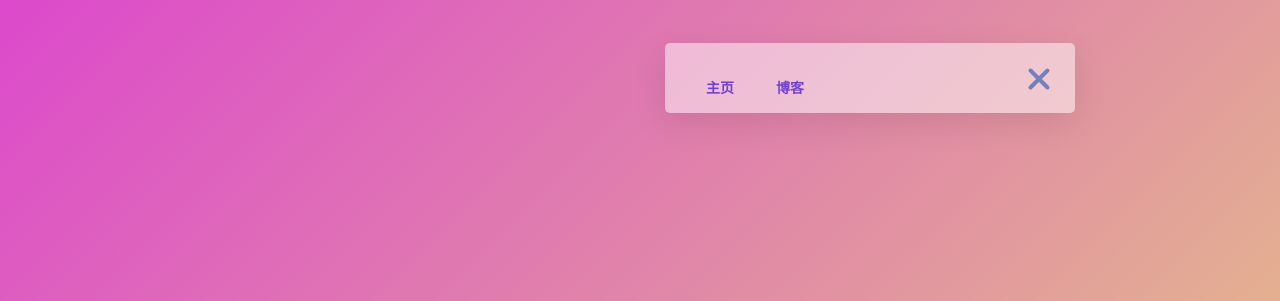
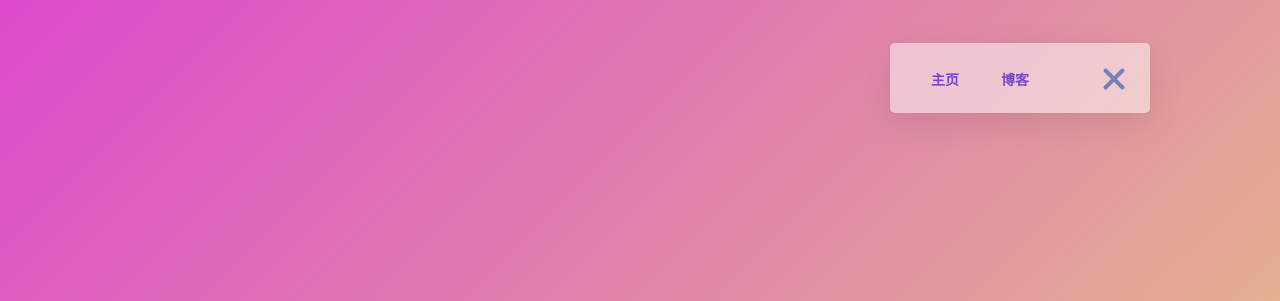
Before and after one commit to DaviceWei/www, a plain HTML site: page index.html in a window 1280 px wide. Both pictures are taken after a click on the label 1200 px from the left and 88 px from the top of the page. Shown: the top 301 px of the page. Drawn offline with Linux system fonts and the light colour scheme.

Commit message:
Update index.css

```diff
--- a/css/index.css
+++ b/css/index.css
@@ -99,7 +99,7 @@ footer img {
   .nav__cb:checked ~ .nav__content {
     -webkit-transition: width 1s cubic-bezier(0.48, 0.43, 0.29, 1.3);
     transition: width 1s cubic-bezier(0.48, 0.43, 0.29, 1.3);
-    width: 410px;
+    width: 260px;
   }
   .nav__items {
     position: relative;
@@ -117,7 +117,7 @@ footer img {
     text-align: center;
     color: #6C7784;
     font-size: 14px;
-    line-height: 90px;
+    line-height: 75px;
     font-family: Helvetica, Arial, sans-serif;
     font-weight: bold;
     -webkit-perspective: 1000px;
```
